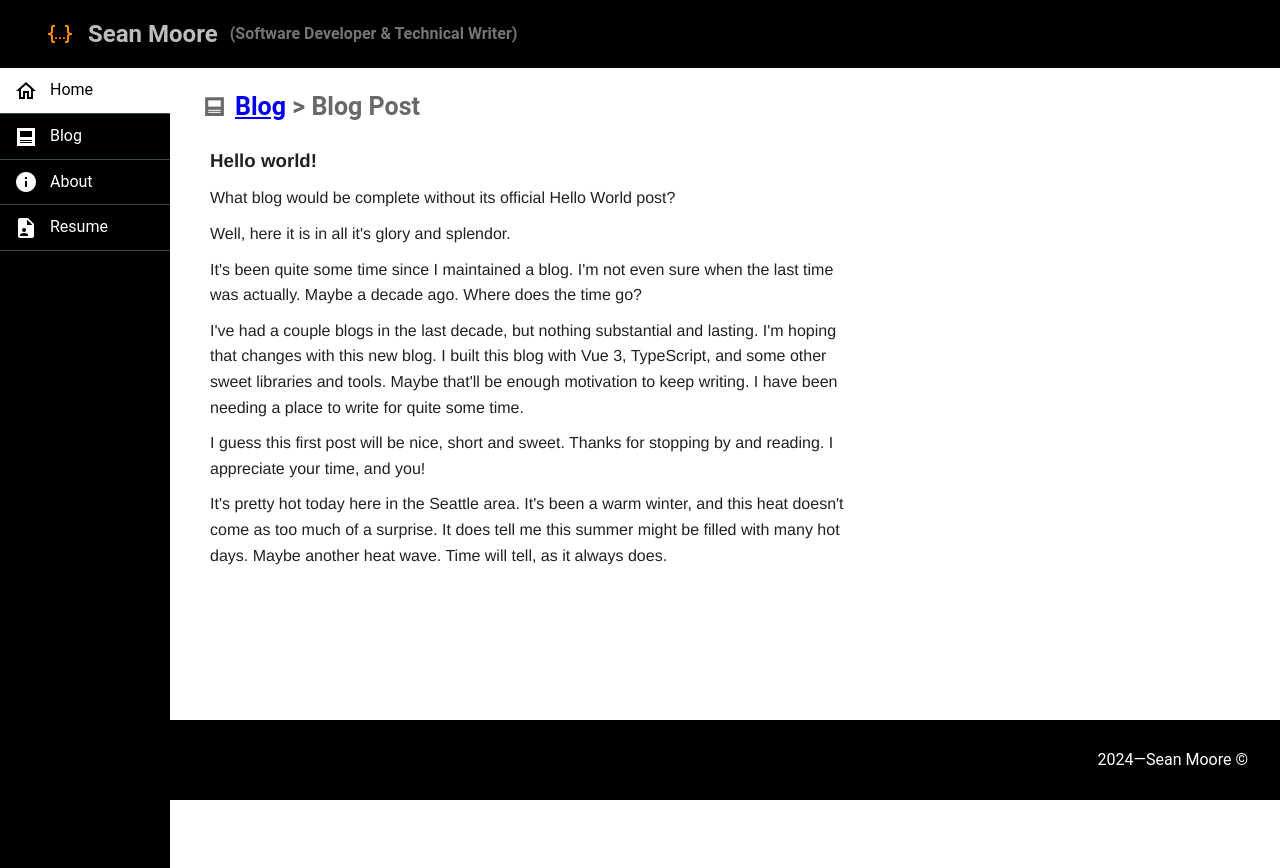
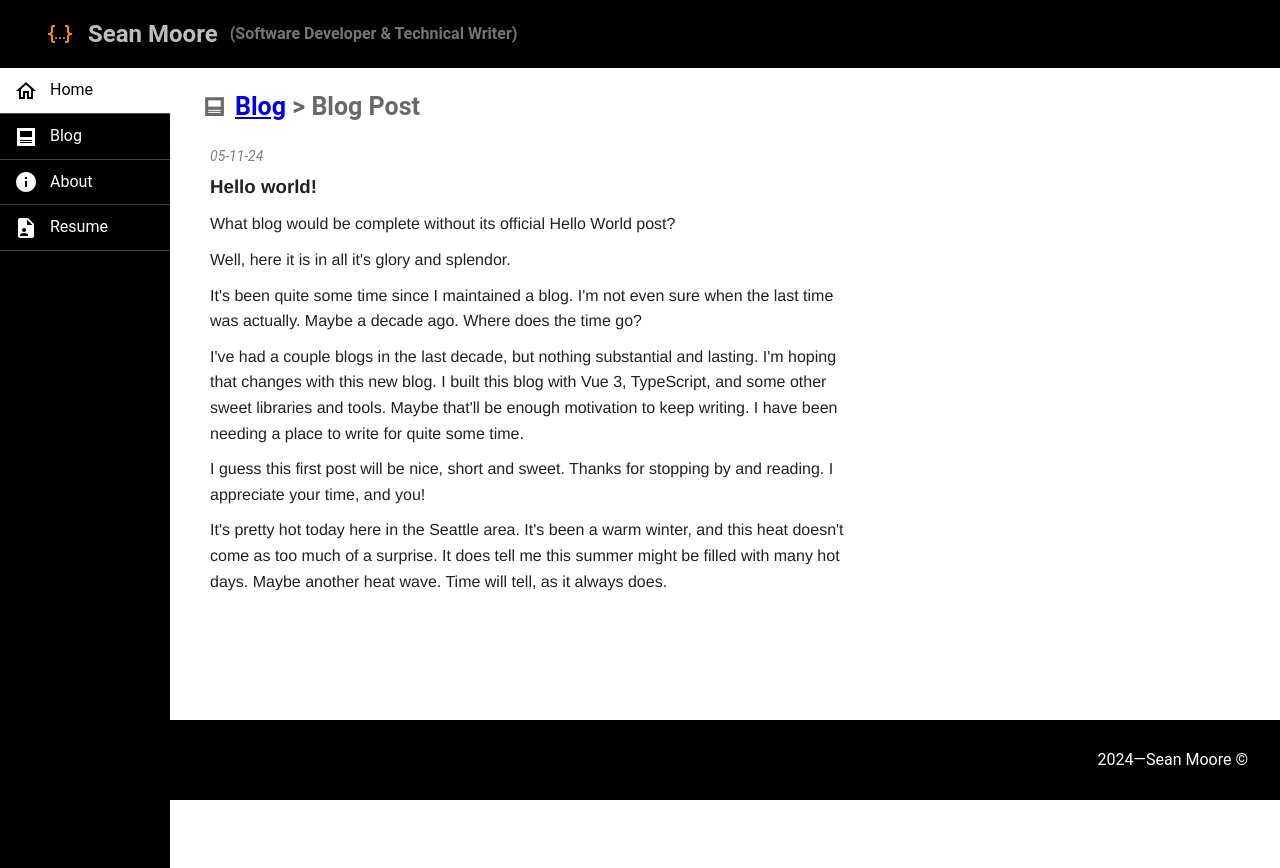
Before and after one commit to seanmooretechwriter/seanmooretechwriter.github.io, a Vue app: page /blog-posts/05-11-24 in a window 1280 px wide. Built offline with nearby package versions, Linux system fonts and the light colour scheme.

Commit message:
refactor: Add date to blog post page

```diff
--- a/src/view/BlogPost.vue
+++ b/src/view/BlogPost.vue
@@ -1,5 +1,6 @@
 <template>
   <div class="mb-5 page-title"><v-icon size="25" class="pr-4">mdi-post</v-icon><router-link to="/blog">Blog</router-link>&nbsp;> Blog Post</div>
+  <div class="postDate">{{route.params.id}}</div>
   <div class="markdown-body pb-5" style="width: 640px" v-html="content"></div>
 </template>
 
@@ -56,4 +57,11 @@ onMounted(async () => {
   font-style: italic;
 }
 
+.postDate {
+  color: grey;
+  font-size: 14px;
+  font-style: italic;
+  margin-bottom: 5px;
+}
+
 </style>
```
